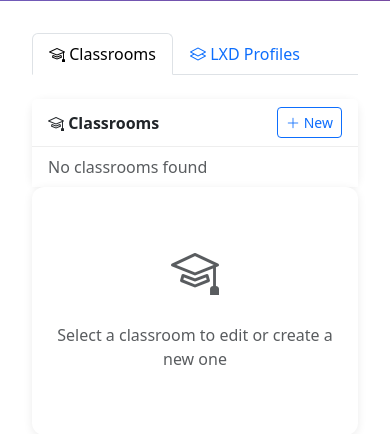
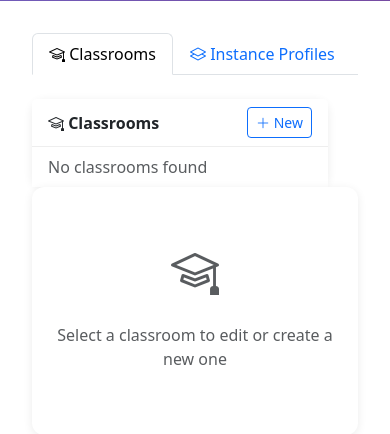
Before and after one commit to semanticlib/sandbox, a FastAPI app: template templates/admin/classrooms.html in a window 390 px wide. Shown: the part 843-1277 px from the top of the page. Run offline with FastAPI, Linux system fonts and the light colour scheme; the template is opened without the code that fills it, so the values that code supplies are empty.

Commit message:
feat(ui): update LXD terminology to Instance in admin classrooms UI
Renames "LXD Profiles" to "Instance Profiles" and "LXD images" to "images" throughout the admin classrooms interface to use more generic, platform-agnostic terminology. Also adjusts column layout classes for improved responsiveness.

```diff
--- a/templates/admin/classrooms.html
+++ b/templates/admin/classrooms.html
@@ -16,7 +16,7 @@
     <li class="nav-item" role="presentation">
         <button class="nav-link" id="profiles-tab" data-bs-toggle="tab" data-bs-target="#profiles" type="button" role="tab"
                 onclick="if(!_profilesLoaded) loadProfilesTab()">
-            <i class="bi bi-layers"></i> LXD Profiles
+            <i class="bi bi-layers"></i> Instance Profiles
         </button>
     </li>
 </ul>
@@ -27,7 +27,7 @@
     <div class="tab-pane fade show active" id="classrooms" role="tabpanel">
         <div class="row">
             <!-- Classroom List -->
-            <div class="col-md-4">
+            <div class="col" style="max-width: 320px; flex: 0 0 auto;">
                 <div class="card">
                     <div class="card-header d-flex justify-content-between align-items-center">
                         <span><i class="bi bi-mortarboard"></i> Classrooms</span>
@@ -45,7 +45,7 @@
             </div>
 
             <!-- Edit / Create Panel -->
-            <div class="col-md-8">
+            <div class="col">
                 <!-- Alert area -->
                 <div id="classroom-alert" style="display:none;"></div>
 
@@ -77,7 +77,7 @@
                                 </select>
                             </div>
                             <div class="col-md-6">
-                                <label class="form-label">LXD Profile <small class="text-muted">(optional)</small></label>
+                                <label class="form-label">Instance Profile <small class="text-muted">(optional)</small></label>
                                 <select class="form-select" id="cc-lxd-profile">
                                     <option value="">— None —</option>
                                 </select>
@@ -88,7 +88,7 @@
                             <select class="form-select" id="cc-image-select" onchange="onClassroomImageSelect()">
                                 <option value="">— Select an image —</option>
                             </select>
-                            <small class="text-muted">Choose from available LXD images</small>
+                            <small class="text-muted">Choose from available images</small>
                         </div>
                         <div class="mb-3">
                             <label class="form-label">Selected Image</label>
@@ -148,7 +148,7 @@
                                 </select>
                             </div>
                             <div class="col-md-6">
-                                <label class="form-label">LXD Profile <small class="text-muted">(optional)</small></label>
+                                <label class="form-label">Instance Profile <small class="text-muted">(optional)</small></label>
                                 <select class="form-select" id="cn-lxd-profile">
                                     <option value="">— None —</option>
                                 </select>
@@ -159,7 +159,7 @@
                             <select class="form-select" id="cn-image-select" onchange="onClassroomImageSelect('new')">
                                 <option value="">— Select an image —</option>
                             </select>
-                            <small class="text-muted">Choose from available LXD images</small>
+                            <small class="text-muted">Choose from available images</small>
                         </div>
                         <div class="mb-3">
                             <label class="form-label">Selected Image</label>
@@ -203,7 +203,7 @@
     <div class="tab-pane fade" id="profiles" role="tabpanel">
         <div class="row">
             <!-- Profile List -->
-            <div class="col-md-4">
+            <div class="col" style="max-width: 320px; flex: 0 0 auto;">
                 <div class="card">
                     <div class="card-header d-flex justify-content-between align-items-center">
                         <span><i class="bi bi-layers"></i> Profiles</span>
@@ -221,7 +221,7 @@
             </div>
 
             <!-- Edit / Create Panel -->
-            <div class="col-md-8">
+            <div class="col">
                 <!-- Alert area -->
                 <div id="profile-alert" style="display:none;"></div>
 
```
